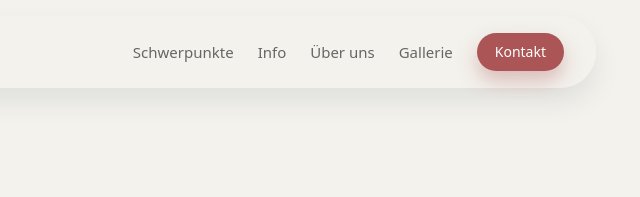
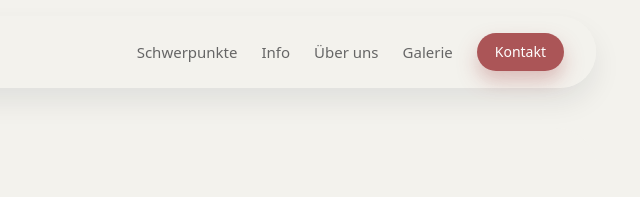
Before and after one commit to nclxs/Vierkanthof, a plain HTML site: page Schwerpunkte/index.html in a window 1280 px wide. Shown: the top 197 px of the page, 604-1244 px from the left. Drawn offline with Linux system fonts and the light colour scheme.

Commit message:
Update index.html

```diff
--- a/Schwerpunkte/index.html
+++ b/Schwerpunkte/index.html
@@ -32,7 +32,7 @@
                 <a href="../Schwerpunkte/">Schwerpunkte</a>
                 <a href="../Info/">Info</a>
                 <a href="../Ueber-uns/">Über uns</a>
-                <a href="../Gallerie/">Gallerie</a>
+                <a href="../Gallerie/">Galerie</a>
                 <a href="../index.html#kontakt" class="nav-contact-btn">Kontakt</a>
                 </nav>
 
@@ -47,7 +47,7 @@
                 <a href="../Schwerpunkte/">Schwerpunkte</a>
                 <a href="../Info/">Info</a>
                 <a href="../Ueber-uns/">Über uns</a>
-                <a href="../Gallerie/">Gallerie</a>
+                <a href="../Gallerie/">Galerie</a>
                 <a href="../index.html#kontakt" class="nav-contact-btn">Kontakt</a>
                 </div>
             </header>
```
